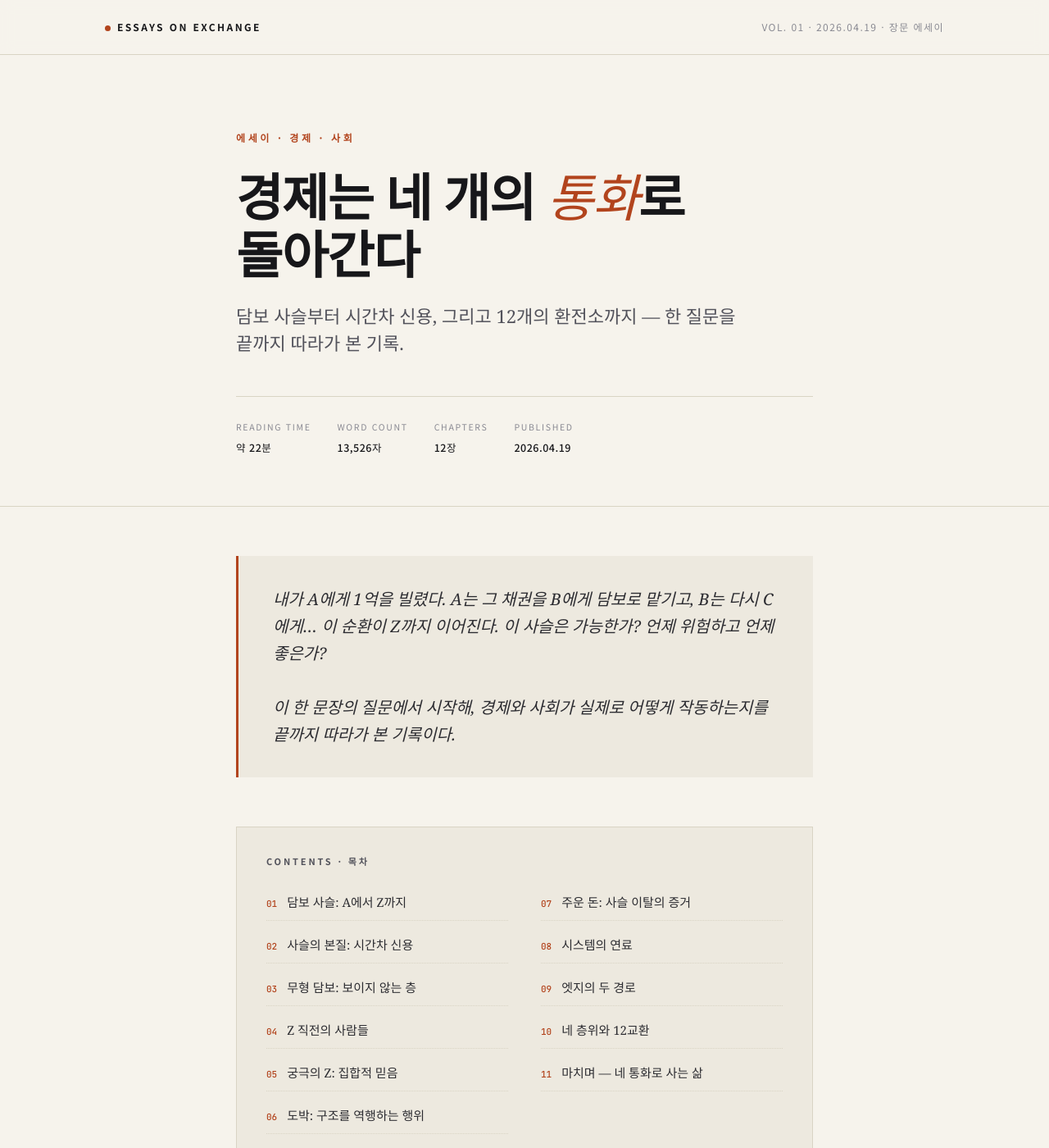
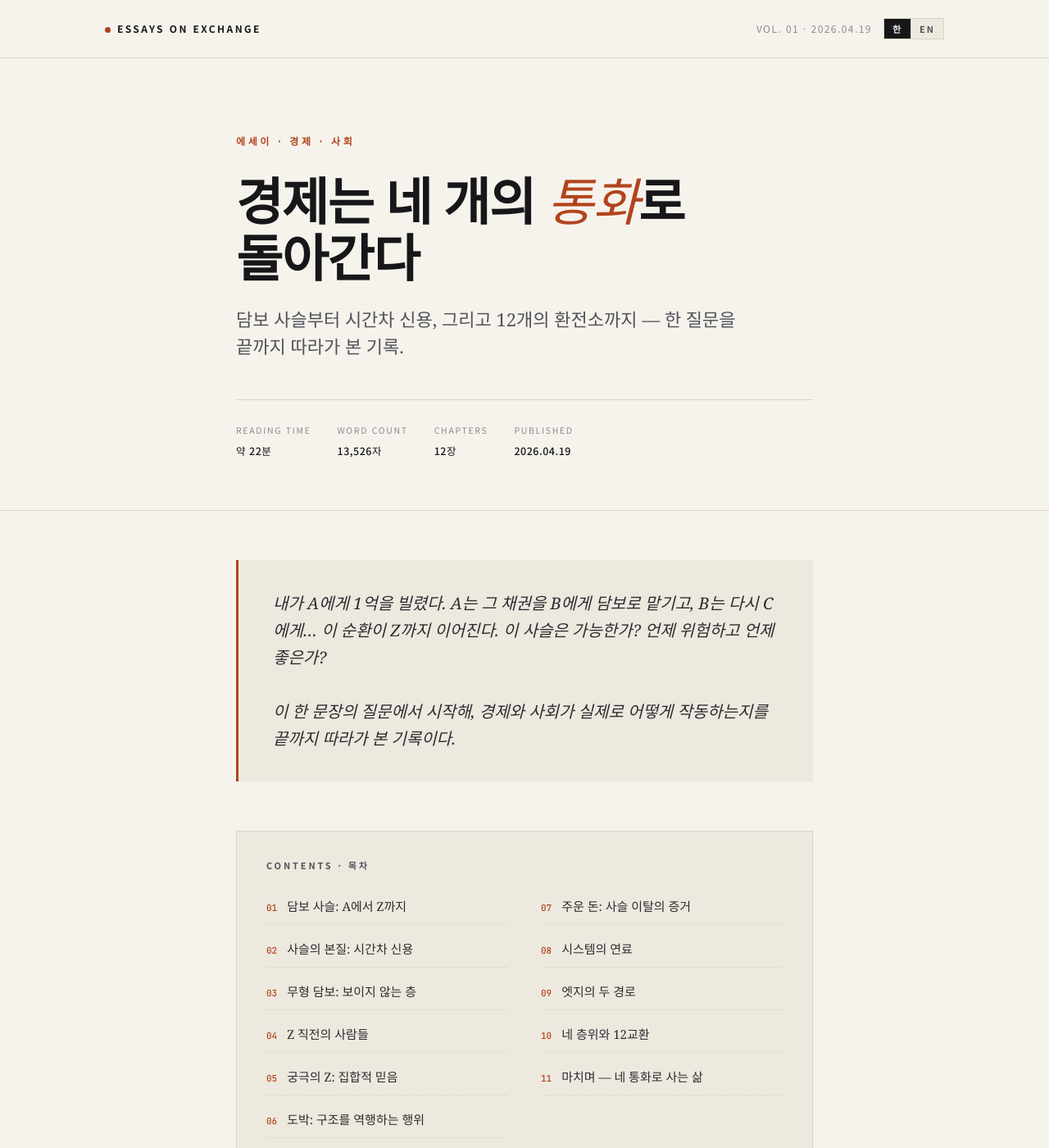
Before and after one commit to brianyu43/brianyu43.github.io, a Jekyll site: the page built from _posts/2026-04-19-economy-four-currencies.html, in a window 1280 px wide and 1400 px high. Shown: the whole window at 82% size. Built offline with Jekyll 4.4.1, drawn with Linux system fonts in a browser that asks for light colours; comment, search, counter and statistics services are not loaded.

Commit message:
Add ko/en language switcher to economy post (infrastructure only)
- Masthead language toggle (한/EN buttons)
- Korean content wrapped in data-lang="ko"
- English stub with translated hero + "translation in progress" placeholder
- localStorage persistence + URL hash sync (#en / #ko)
- Mobile-aware CSS for toggle UI

Translation content follows in subsequent commits.

Co-Authored-By: Claude Opus 4.7 (1M context) <noreply@anthropic.com>

```diff
--- a/_posts/2026-04-19-economy-four-currencies.html
+++ b/_posts/2026-04-19-economy-four-currencies.html
@@ -604,6 +604,34 @@ slug: economy-four-currencies
     font-size: 12px;
     text-align: center;
   }
+
+  /* ---------- Language switcher ---------- */
+  .masthead-right { display: flex; gap: 14px; align-items: center; }
+  .lang-switch {
+    display: inline-flex;
+    border: 1px solid var(--line);
+    background: var(--paper-2);
+    overflow: hidden;
+  }
+  .lang-switch button {
+    background: transparent;
+    color: var(--ink-3);
+    border: none;
+    padding: 4px 10px;
+    font-family: var(--sans);
+    font-size: 11px;
+    font-weight: 700;
+    letter-spacing: 0.18em;
+    cursor: pointer;
+    transition: all 0.15s ease;
+  }
+  .lang-switch button:hover:not(.active) { color: var(--ink); background: var(--paper-3); }
+  .lang-switch button.active { background: var(--ink); color: var(--paper); }
+  .lang-switch button + button { border-left: 1px solid var(--line); }
+  [data-lang][hidden] { display: none !important; }
+  @media (max-width: 480px) {
+    .masthead-right .issue { display: none; }
+  }
 </style>
 </head>
 <body>
@@ -612,9 +640,18 @@ slug: economy-four-currencies
 <header class="masthead">
   <div class="wide masthead-inner">
     <div class="brand"><span class="dot"></span>ESSAYS ON EXCHANGE</div>
-    <div class="issue">Vol. 01 · 2026.04.19 · 장문 에세이</div>
+    <div class="masthead-right">
+      <span class="issue">Vol. 01 · 2026.04.19</span>
+      <div class="lang-switch" role="group" aria-label="Language">
+        <button type="button" data-switch="ko" class="active" aria-pressed="true">한</button>
+        <button type="button" data-switch="en" aria-pressed="false">EN</button>
+      </div>
+    </div>
   </div>
 </header>
+
+<!-- ============ KOREAN CONTENT ============ -->
+<div data-lang="ko">
 
 <!-- HERO -->
 <div class="hero">
@@ -1245,8 +1282,42 @@ slug: economy-four-currencies
 
 </main>
 
+</div>
+<!-- ============ /KOREAN ============ -->
+
+
+<!-- ============ ENGLISH CONTENT (stub, translation in progress) ============ -->
+<div data-lang="en" hidden>
+
+<!-- HERO -->
+<div class="hero">
+  <div class="wrap">
+    <div class="eyebrow">Essay · Economy · Society</div>
+    <h1 class="title">The Economy Runs on<br>Four <em>Currencies</em></h1>
+    <div class="subtitle">From collateral chains to time-lag credit, and the twelve exchange houses — a question followed all the way through.</div>
+    <div class="meta">
+      <div><span class="label">Reading time</span><span class="val">~22 min</span></div>
+      <div><span class="label">Word count</span><span class="val">~8,500 words</span></div>
+      <div><span class="label">Chapters</span><span class="val">12</span></div>
+      <div><span class="label">Published</span><span class="val">2026.04.19</span></div>
+    </div>
+  </div>
+</div>
+
+<main class="wrap">
+  <section class="chapter">
+    <p style="text-align:center; color: var(--ink-3); font-style: italic; font-size: 17px; padding: 80px 0;">
+      English translation in progress — full text coming in the next update.
+    </p>
+  </section>
+</main>
+
+</div>
+<!-- ============ /ENGLISH ============ -->
+
+
 <section class="wrap" style="padding: 60px 0 40px; border-top: 1px solid var(--line);">
-  <h2 style="font-family: var(--serif); font-weight: 800; font-size: 24px; margin-bottom: 24px; color: var(--ink); letter-spacing: -0.01em;">댓글</h2>
+  <h2 style="font-family: var(--serif); font-weight: 800; font-size: 24px; margin-bottom: 24px; color: var(--ink); letter-spacing: -0.01em;"><span data-lang="ko">댓글</span><span data-lang="en" hidden>Comments</span></h2>
   {% include giscus.html %}
 </section>
 
@@ -1272,6 +1343,31 @@ slug: economy-four-currencies
       }
     });
   })();
+
+  // Language switcher (ko <-> en)
+  (function initLangSwitch() {
+    const btns = document.querySelectorAll('[data-switch]');
+    if (!btns.length) return;
+    const apply = (lang) => {
+      document.documentElement.lang = lang === 'en' ? 'en' : 'ko';
+      document.querySelectorAll('[data-lang]').forEach(el => {
+        el.hidden = el.dataset.lang !== lang;
+      });
+      btns.forEach(b => {
+        const active = b.dataset.switch === lang;
+        b.classList.toggle('active', active);
+        b.setAttribute('aria-pressed', String(active));
+      });
+      try { localStorage.setItem('blog-lang', lang); } catch (e) {}
+      const hash = lang === 'en' ? '#en' : '';
+      history.replaceState(null, '', location.pathname + location.search + hash);
+    };
+    btns.forEach(b => b.addEventListener('click', () => apply(b.dataset.switch)));
+    const hashLang = location.hash === '#en' ? 'en' : (location.hash === '#ko' ? 'ko' : null);
+    let saved = null;
+    try { saved = localStorage.getItem('blog-lang'); } catch (e) {}
+    apply(hashLang || saved || 'ko');
+  })();
 </script>
 
 </body>
```
